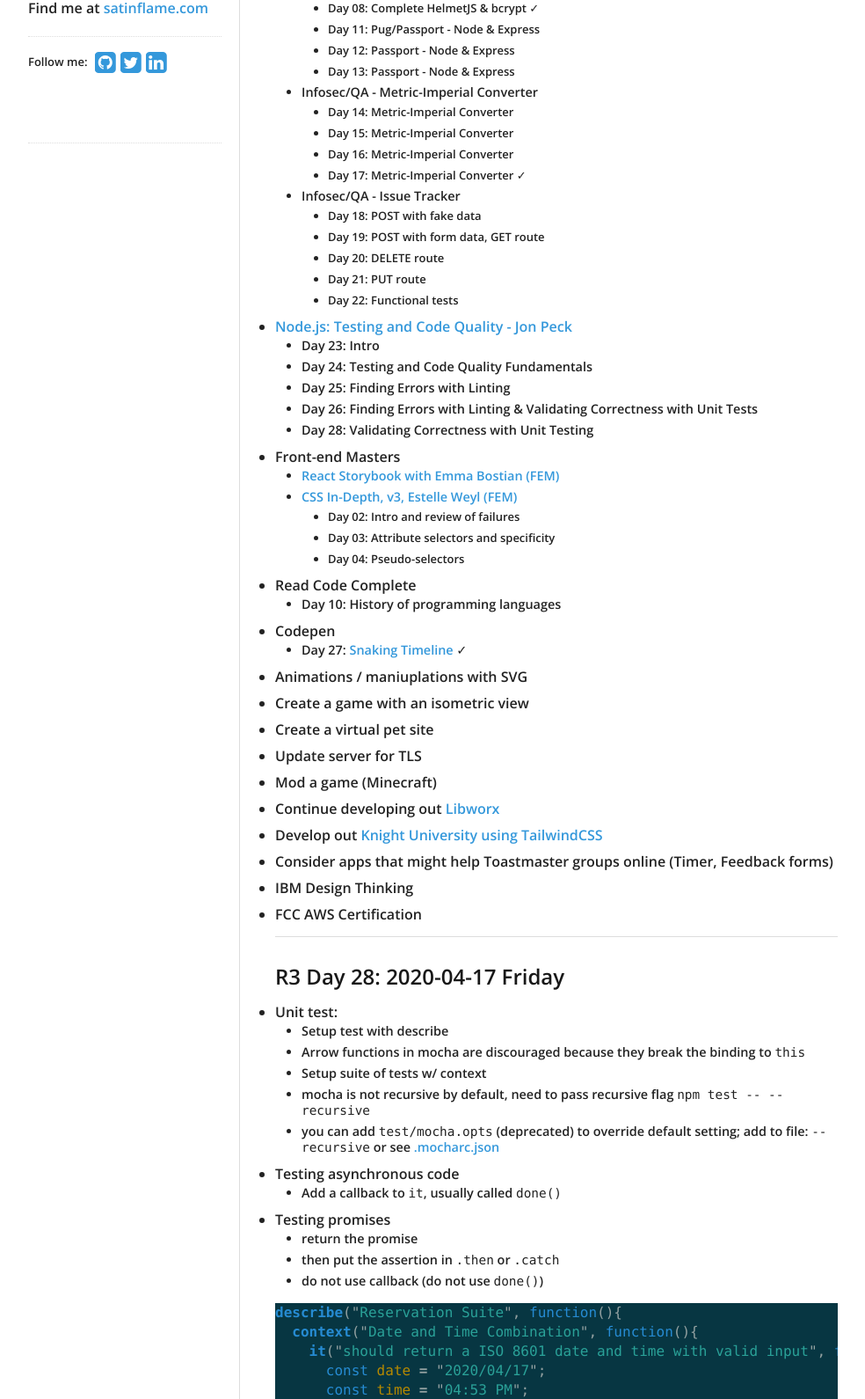
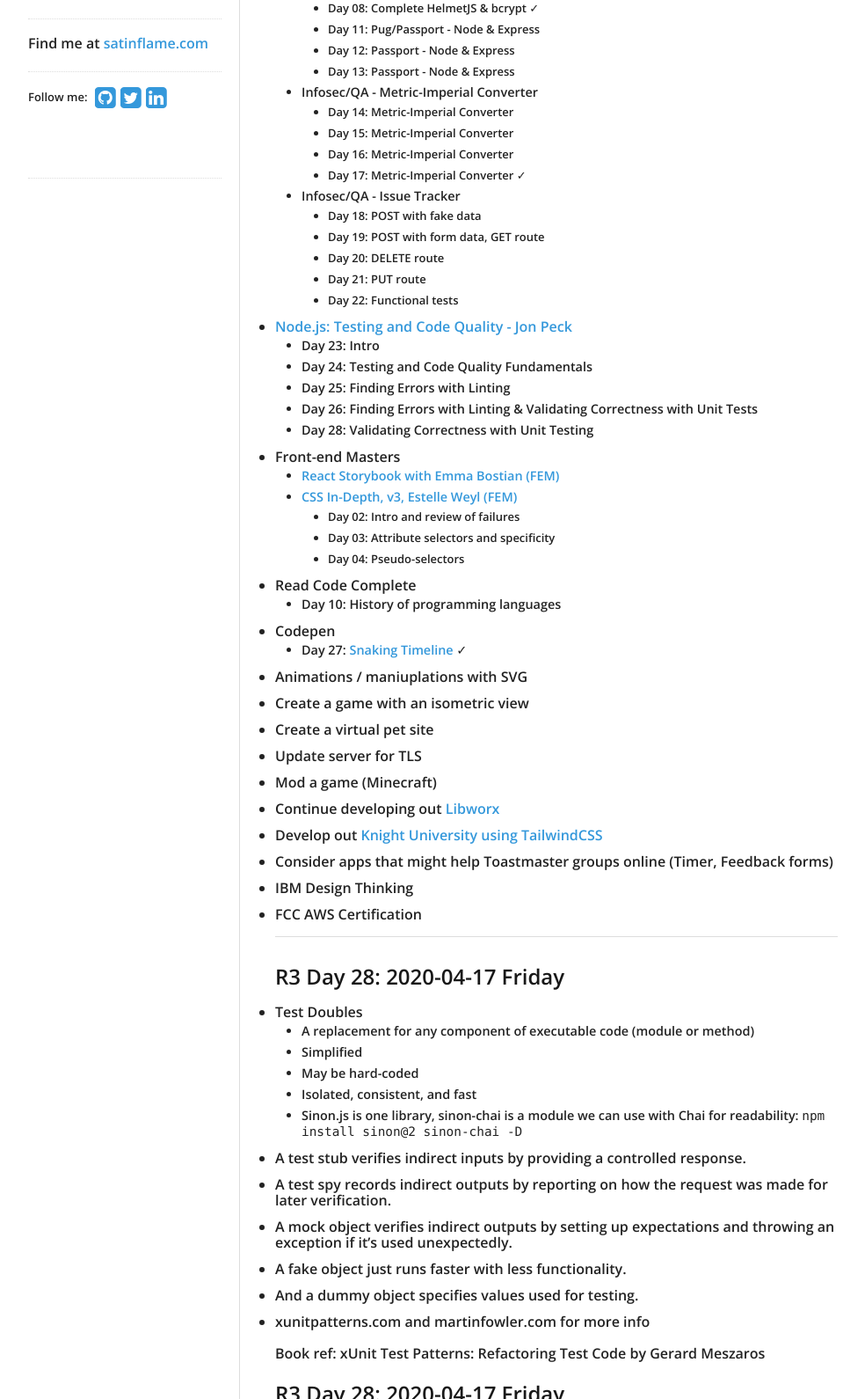
Before and after one commit to virtual/100daysofcode, a Jekyll site: the page built from index.md, in a window 1280 px wide, cut to the strip 330-1920 px from the top of the page. Shown: the whole strip at 88% size, without its empty margins (138-1122 px from the left). Built offline with Jekyll 4.4.1, drawn with Linux system fonts in a browser that asks for light colours; nearby versions of some CDN libraries; our own code applies the rules of GitHub Pages for plain Markdown files; some of the changed text lies outside the part shown.

```diff
--- a/_includes/css/overrides.css
+++ b/_includes/css/overrides.css
@@ -34,3 +34,6 @@ table th {
   font-weight: 600;
   vertical-align: bottom;
 }
+body {
+  word-break: break-word;
+}
--- a/index.md
+++ b/index.md
@@ -57,6 +57,26 @@
 
 ## R3 Day 28: 2020-04-17 Friday
 
+- Test Doubles
+  - A replacement for any component of executable code (module or method)
+  - Simplified
+  - May be hard-coded
+  - Isolated, consistent, and fast
+  - Sinon.js is one library, sinon-chai is a module we can use with Chai for readability: `npm install sinon@2 sinon-chai -D`
+- A test stub verifies indirect inputs by providing a controlled response.
+- A test spy records indirect outputs by reporting on how the request was made for later verification.
+- A mock object verifies indirect outputs by setting up expectations and throwing an exception if it's used unexpectedly.
+- A fake object just runs faster with less functionality.
+- And a dummy object specifies values used for testing.
+- xunitpatterns.com and martinfowler.com for more info
+
+
+Book ref: xUnit Test Patterns: Refactoring Test Code by Gerard Meszaros
+
+## R3 Day 28: 2020-04-17 Friday
+
+> Back to more testing with Mocha and Chai. Set up example tests for unit tests, callbacks and promises. Mocha doesn't use arrow functions in order to keep the correct binding for `this`. R3D28/#100DaysOfCode https://www.lynda.com/Node-js-tutorials/Node-js-Testing-Code-Quality/587672-2.html
+
 - Unit test:
   - Setup test with describe
   - Arrow functions in mocha are discouraged because they break the binding to `this`
```
